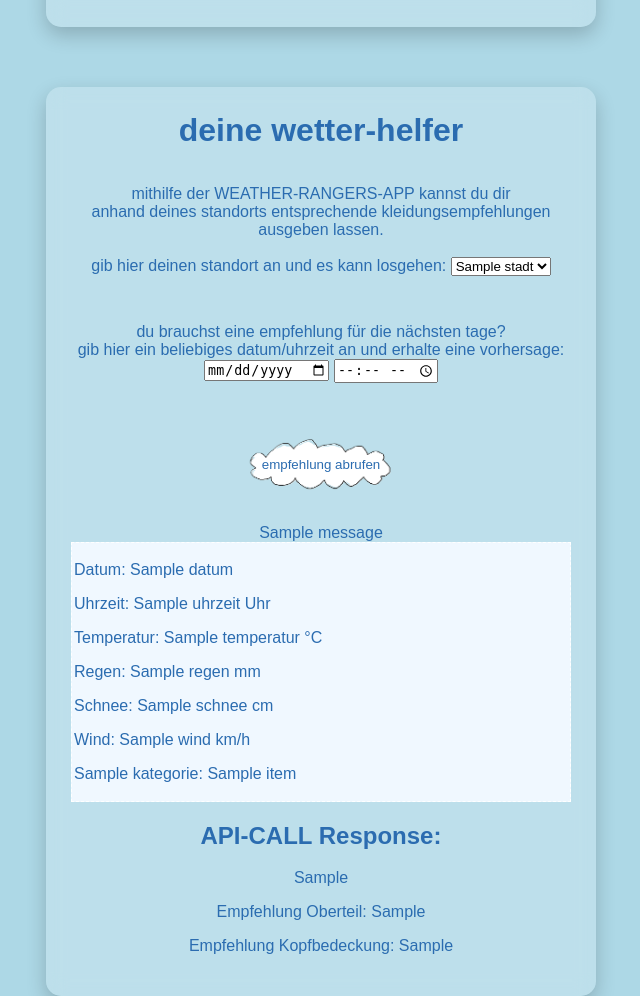
After one commit to kseniia-koverska/weather_ranger, a Flask app: template frontend/Wetter/templates/index-test.html in a window 1280 px wide. The commit adds this page. Shown: the whole page, without its empty margins (319-959 px from the left). Run offline with Flask 3, Linux system fonts and the light colour scheme; the template is opened without the code that fills it: most values are stand-ins (such as "Sample title", 1, 10 or a date in 2020); one stand-in notice (Sample message) is shown.

Commit message:
New files

```diff
--- a/app.py
+++ b/app.py
@@ -240,6 +240,8 @@ def home():
 		api_response = apiCall('52.52', '13.41', datum, stunde)
 
 		temperature = api_response[0]["Temperatur"]
+		# Testtemperatur
+		temperature = -12
 
 		kleidungs_kategorien = ['Oberteile', 'Hose', 'Accessoire', 'Schuhe']
 		temp_intervalle = []
--- /dev/null
+++ b/frontend/Wetter/templates/index-test.html
@@ -0,0 +1,115 @@
+<!DOCTYPE html>
+<html>
+<head>
+
+	<title>🌞 WEATHER RANGERS 🌞</title>
+	<link rel="stylesheet" href="{{ url_for('static', filename='style.css') }}">
+</head>
+
+<body>
+
+
+<br>
+
+<div class="box1">
+<h1>deine wetter-helfer</h1>
+
+<p>
+mithilfe der WEATHER-RANGERS-APP kannst du dir <br>
+anhand deines standorts entsprechende kleidungsempfehlungen <br>
+ausgeben lassen.
+</p>
+</div>
+
+<!-- TESTING -->
+
+<div class="box3">
+
+
+
+<h1>deine wetter-helfer</h1>
+
+<div class="input_form">
+	<form method="POST">
+		<p>
+		mithilfe der WEATHER-RANGERS-APP kannst du dir <br>
+		anhand deines standorts entsprechende kleidungsempfehlungen <br>
+		ausgeben lassen. <br><br>
+
+		gib hier deinen standort an und es kann losgehen:
+		<select id="stadt" name="standort">
+			{% for stadt in staedte %}
+      			<option value='{{ stadt | tojson }}'>{{ stadt.name }}</option>
+    		{% endfor %}
+		</select>
+		</p>
+
+
+		<p>du brauchst eine empfehlung für die nächsten tage?<br>
+		gib hier ein beliebiges datum/uhrzeit an und erhalte eine vorhersage:
+		<input type="date" name="datum" required>
+		<input type="time" id="uhrzeit" name="uhrzeit" required>
+		</p>
+		<button id="api-btn" class="cloud-btn" type="submit">empfehlung abrufen</button>
+	</form>
+</div>
+	{% with messages = get_flashed_messages() %}
+  {% if messages %}
+    {% for message in messages %}
+      <div class="flash">{{ message }}</div>
+    {% endfor %}
+  {% endif %}
+{% endwith %}
+<!-- TESTING
+
+<h2>Hier kommt was zurück aus dem Backend (wenn abgeschickt)</h2>
+
+{% if submits %}
+<p>Datum: {{ submits[0][0] }}</p>
+<p>Uhrzeit: {{ submits[0][1] }}</p>
+<p>Stunde: {{ submits[0][1][:2] }}</p>
+{% else %}
+<p>Noch keine Einträge vorhanden.</p>
+{% endif %}
+-->
+
+<div id="empfehlung_display" class="empfehlung">
+	<div class="wetter-daten">
+		{% if api_response %}
+		<script>
+			var empfehlung = document.getElementById('empfehlung_display');
+			empfehlung.style.display = 'block';
+			console.log('test')
+		</script>
+			<p>Datum: {{ api_response[0].Datum }}</p>
+			<p>Uhrzeit: {{ api_response[0].Uhrzeit }} Uhr</p>
+			<p>Temperatur: {{ api_response[0].Temperatur }} °C</p>
+			<p>Regen: {{ api_response[0].Regen }} mm</p>
+			<p>Schnee: {{ api_response[0].Schnee }} cm</p>
+			<p>Wind: {{ api_response[0].Wind }} km/h</p>
+		{% endif %}
+	</div>
+	<div class="kleider-empfehlung">
+		{% for item in result %}
+			<p>{{ item.kategorie }}: {{ item.name }}</p>
+		{% endfor %}
+	</div>
+</div>
+
+
+
+<h2>API-CALL Response:</h2>
+
+{% if api_response %}
+<p> {{ api_response }} </p>
+{% endif %}
+
+<p>Empfehlung Oberteil: {{ empfehlung_oberteil }}</p>
+<p>Empfehlung Kopfbedeckung: {{ empfehlung_kopf }}</p>
+<!-- TESTING -->
+
+
+</div>
+
+</body>
+</html>
--- a/static/style.css
+++ b/static/style.css
@@ -49,18 +49,18 @@ h1 {
     color: #2b6cb0;
 }
 
-.box1, .box2, .box3{
+.box1, .box2, .box3 {
     width: 500px;
     margin: 30px auto;
     padding: 25px;
 
-    background: rgba(255,255,255,0.2); /* halbtransparent */
+    background: rgba(255, 255, 255, 0.2); /* halbtransparent */
     backdrop-filter: blur(10px);
 
     border-radius: 15px;
 
-    box-shadow: 0 8px 20px rgba(0,0,0,0.2);
-
+    box-shadow: 0 8px 20px rgba(0, 0, 0, 0.2);
+}
 
 .empfehlung {
 	text-align: start;
```
Also changed, not shown: appTest.py (added, +120 -0 lines).
